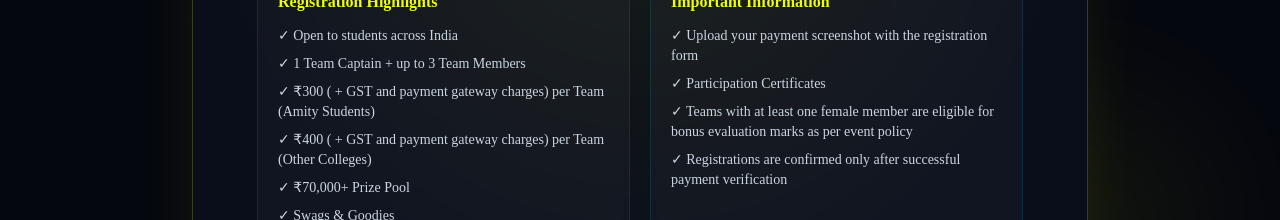
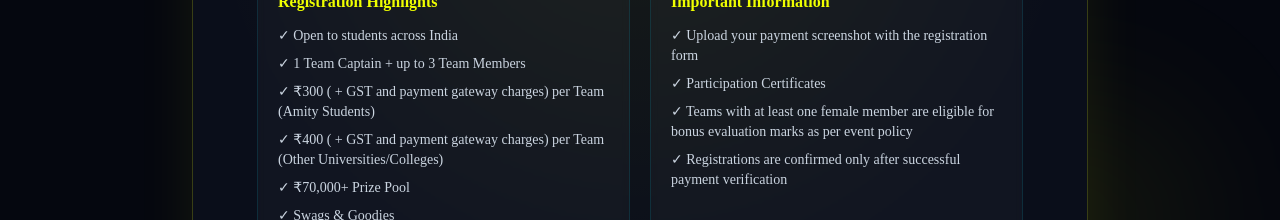
Before and after one commit to ishan-dsa/webamihacks2026, a Next.js app: page / in a window 1280 px wide. Shown: the part 6980-7200 px from the top of the page. Built offline with nearby package versions, Linux system fonts and the light colour scheme.

Commit message:
Update Register.tsx

```diff
--- a/components/Register.tsx
+++ b/components/Register.tsx
@@ -116,7 +116,7 @@ export default function Register() {
                   <li>✓ Open to students across India</li>
                   <li>✓ 1 Team Captain + up to 3 Team Members</li>
                   <li>✓ ₹300 ( + GST and payment gateway charges) per Team (Amity Students)</li>
-                  <li>✓ ₹400 ( + GST and payment gateway charges) per Team (Other Colleges)</li>
+                  <li>✓ ₹400 ( + GST and payment gateway charges) per Team (Other Universities/Colleges)</li>
                   <li>✓ ₹70,000+ Prize Pool</li>
                   <li>✓ Swags & Goodies</li>
                 </ul>
```
